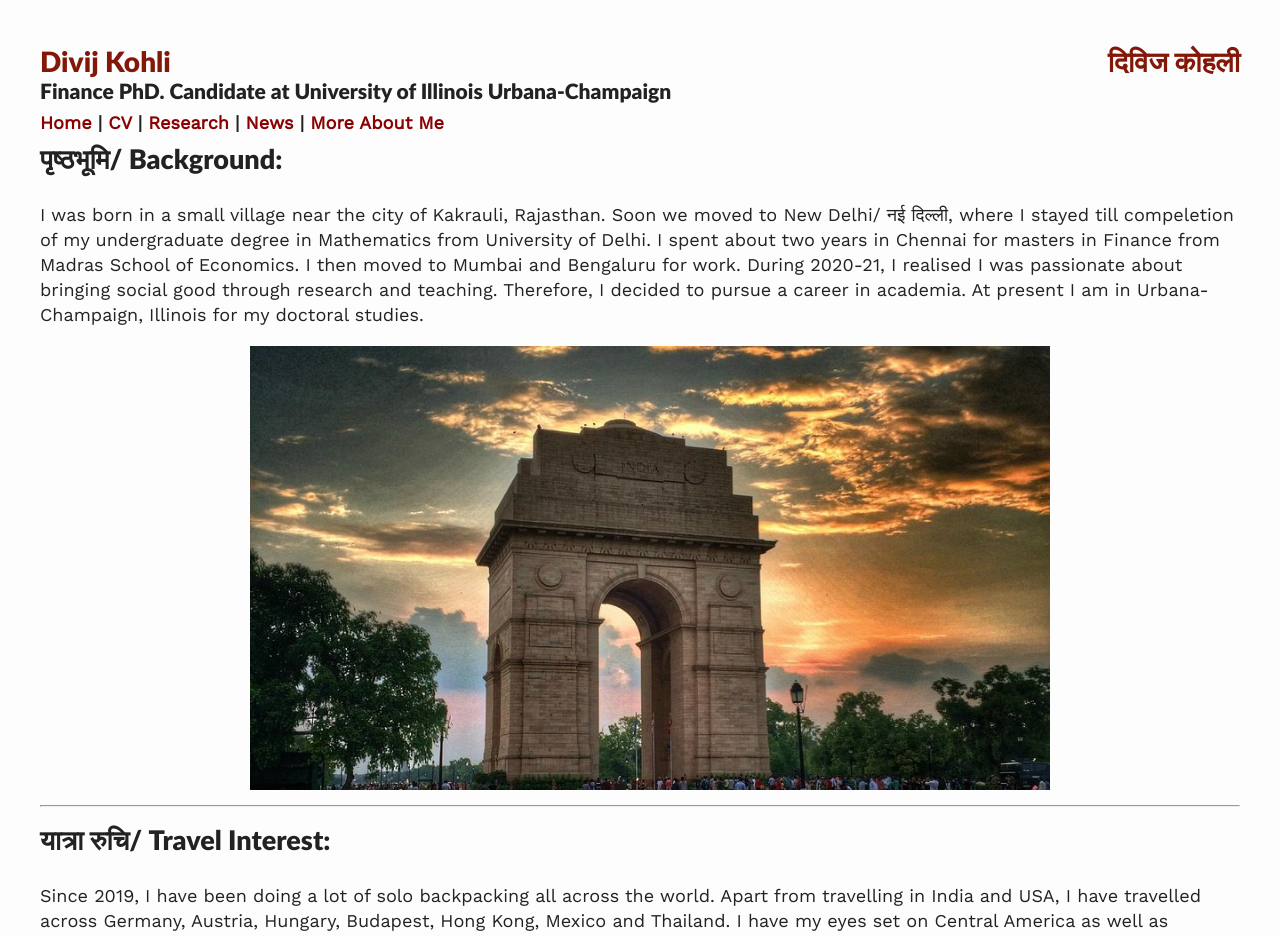
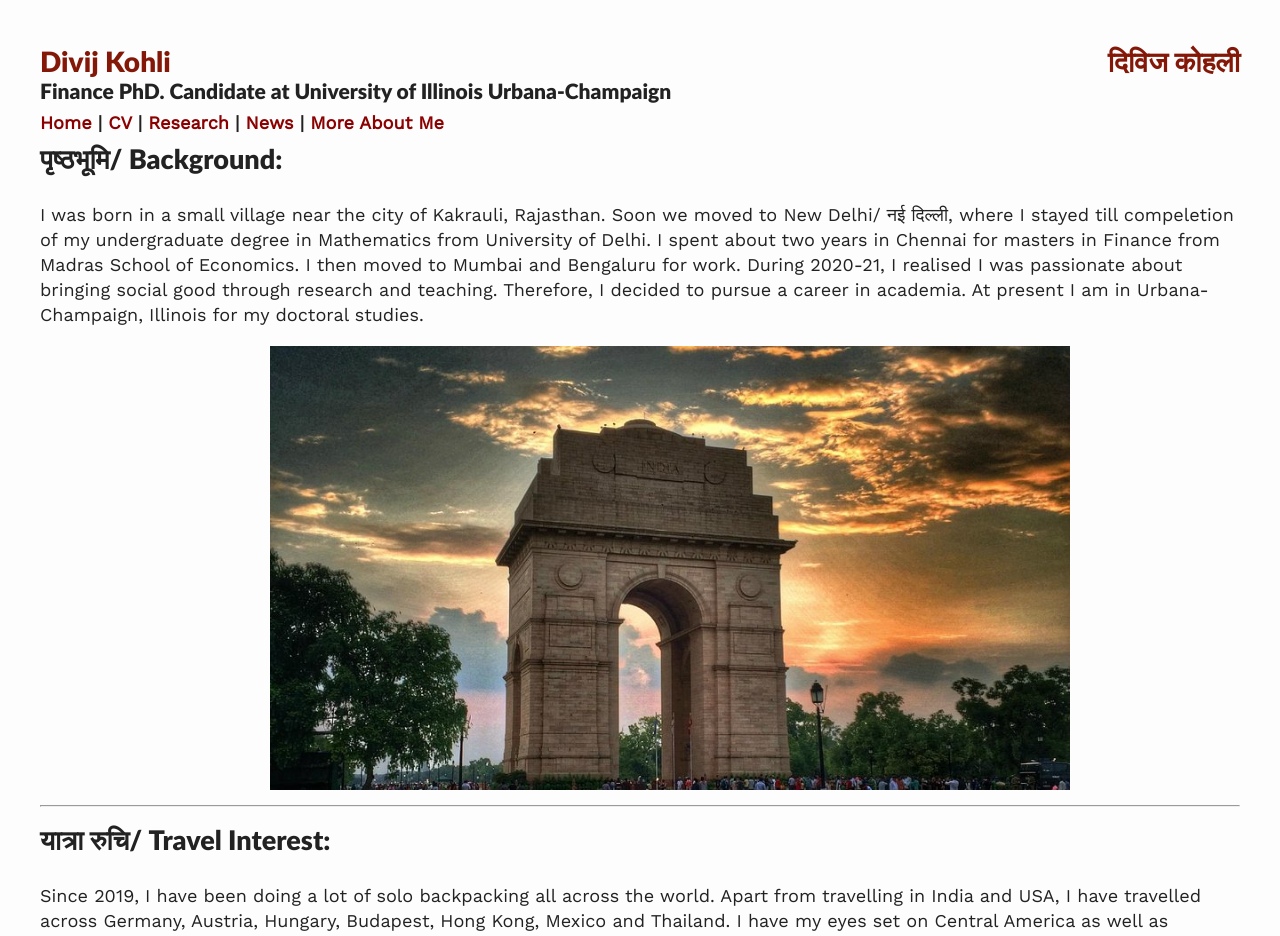
Before and after one commit to divijkohli/divijkohli.github.io, a Jekyll site: the page built from _pages/aboutme.md, in a window 1280 px wide. Shown: the top 936 px of the page. Built offline with Jekyll 4.4.1, drawn with Linux system fonts in a browser that asks for light colours; nearby versions of some CDN libraries.

Commit message:
Update style.scss

```diff
--- a/assets/css/_sass/style.scss
+++ b/assets/css/_sass/style.scss
@@ -91,7 +91,7 @@ figure {
 img {
 	max-width: 100%;
     border-radius: 0%;
-	margin-left: 20px; /* Adjust this value as needed */
+	margin-left: 60px; /* Adjust this value as needed */
   }
 
 
```
